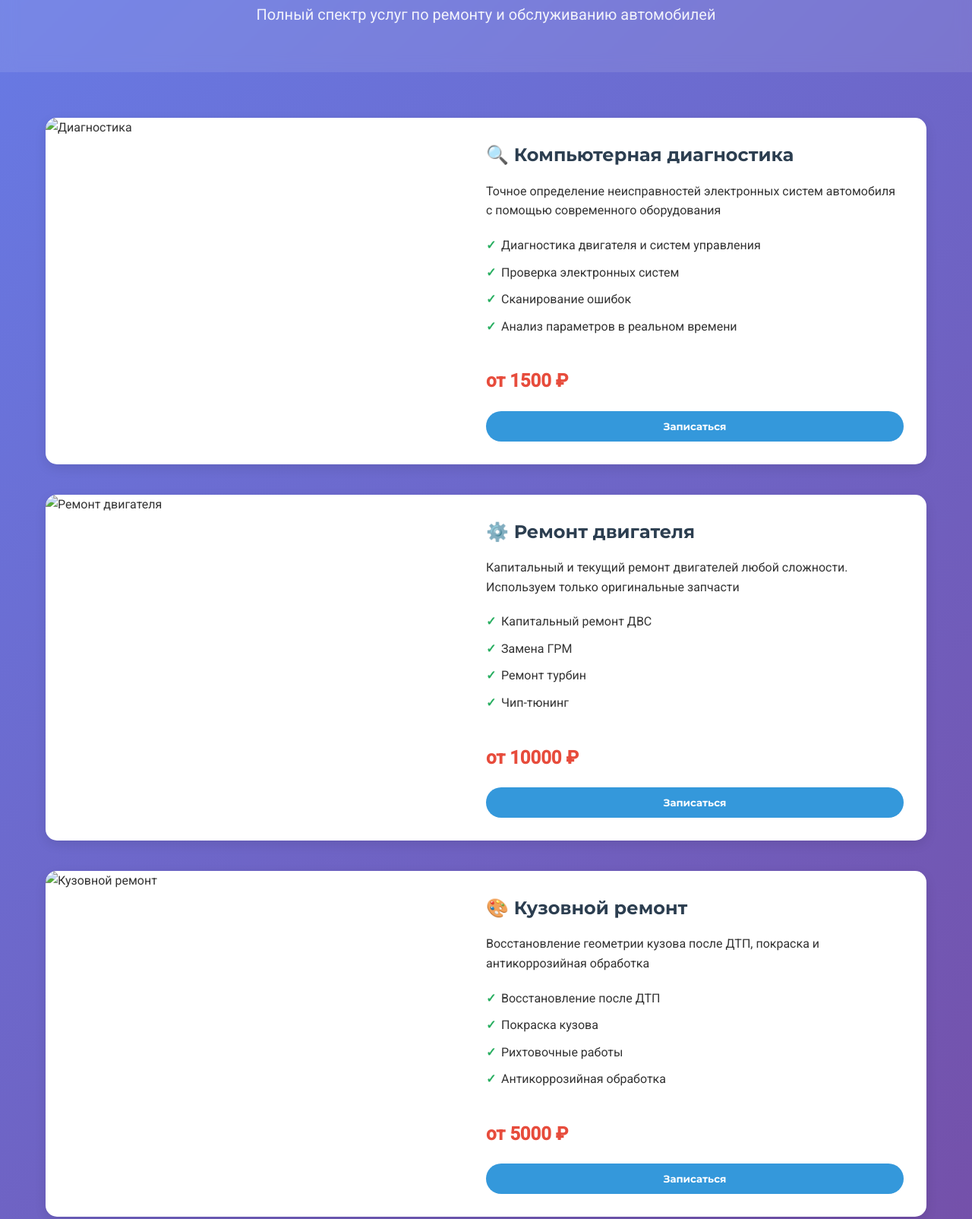
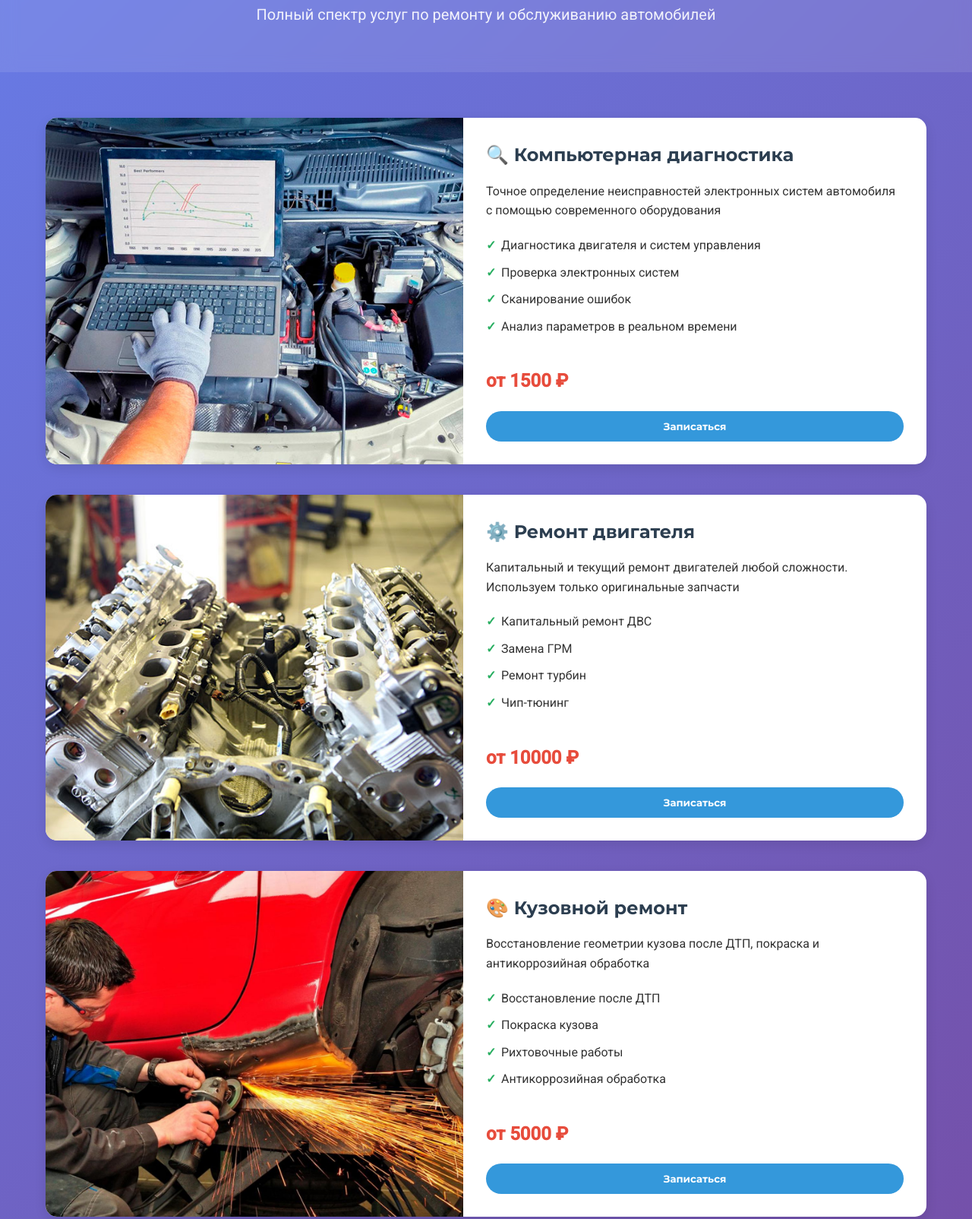
Before and after one commit to prostocott/Tproger, a plain HTML site: page services.html in a window 1280 px wide. Shown: the part 282-1886 px from the top of the page at 76% size. Drawn offline with Linux system fonts and the light colour scheme.

Commit message:
services.html

```diff
--- a/services.html
+++ b/services.html
@@ -47,7 +47,7 @@
                 <div class="services-grid">
                     <div class="service-card">
                         <div class="service-image">
-                            <img src="images/diagnostika.jpg" alt="Диагностика">
+                            <img src="diagnostika.jpg" alt="Диагностика">
                         </div>
                         <div class="service-info">
                             <h3>🔍 Компьютерная диагностика</h3>
@@ -65,7 +65,7 @@
 
                     <div class="service-card">
                         <div class="service-image">
-                            <img src="images/engine.jpg" alt="Ремонт двигателя">
+                            <img src="engine.jpg" alt="Ремонт двигателя">
                         </div>
                         <div class="service-info">
                             <h3>⚙️ Ремонт двигателя</h3>
@@ -83,7 +83,7 @@
 
                     <div class="service-card">
                         <div class="service-image">
-                            <img src="images/kuzov.jpg" alt="Кузовной ремонт">
+                            <img src="kuzov.jpg" alt="Кузовной ремонт">
                         </div>
                         <div class="service-info">
                             <h3>🎨 Кузовной ремонт</h3>
@@ -127,4 +127,5 @@
         </div>
     </footer>
 </body>
+
 </html>
```
